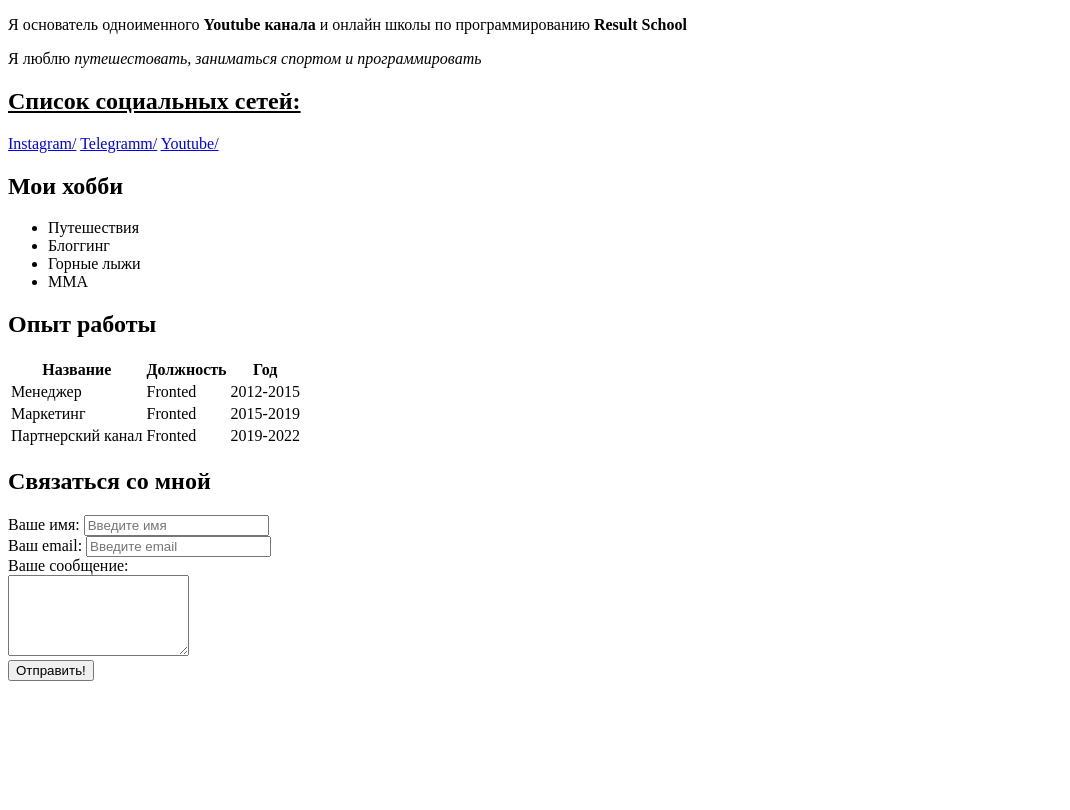
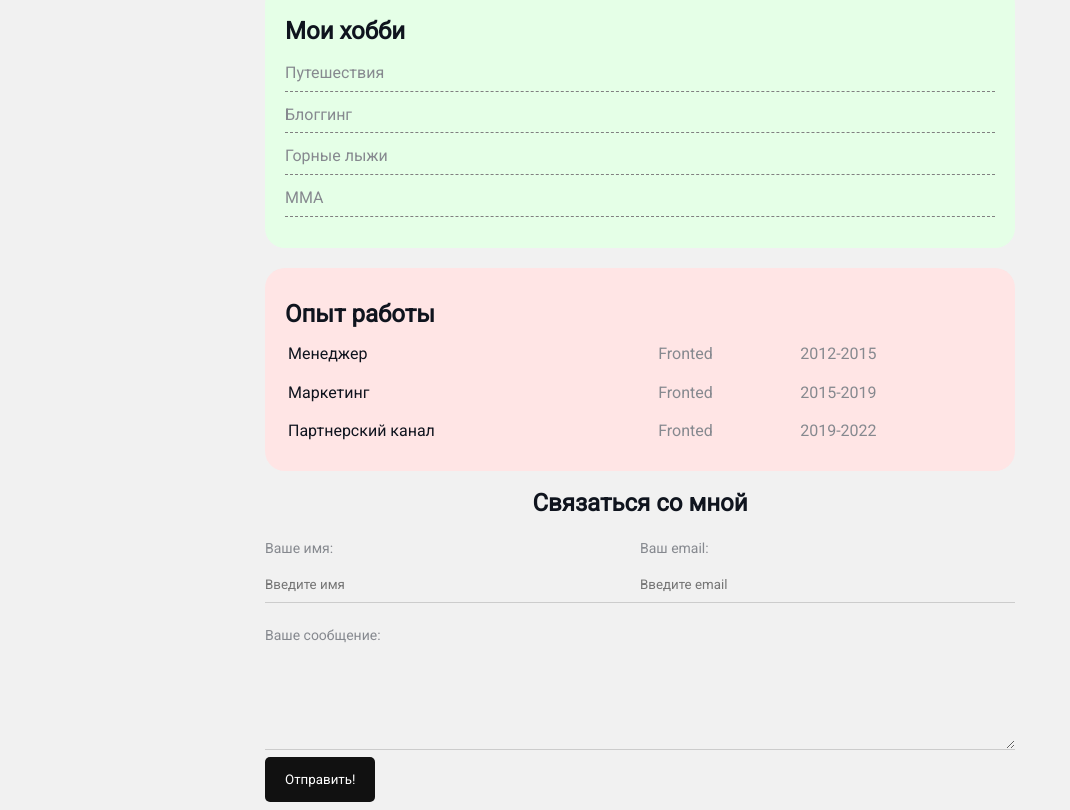
Before and after one commit to Bertik888/ReMe051022, a plain HTML site: page index.html in a window 1280 px wide. Shown: the part 302-1112 px from the top of the page, without its empty margins (0-1070 px from the left). Before the commit the page ends 991 px from the top, so only its background shows below. Drawn offline with Linux system fonts and the light colour scheme.

Commit message:
Add styles

```diff
--- a/index.html
+++ b/index.html
@@ -6,41 +6,51 @@
     <meta name="viewport" content="width=device-width, initial-scale=1.0">
     <meta name="keywords" content="albert, cv, resume">
     <meta name="description" content="Это сайт - резюме Альберта">
+    <link rel="stylesheet" href="styles.css">
     <title>Albert Resume</title>
 </head>
 <body>
-    <img src="avatar2.JPG" alt="Тут фотка" width="300">
+    <div class="container">
 
+        <div class="info">
+            <img src="avatar2.JPG" alt="Тут фотка" class="avatar">
+
+            <div class="info-text">
                 <h1>Альберт</h1>
                 <p>Я основатель одноименного <strong>Youtube канала</strong> и онлайн школы по
                 программированию <strong>Result School</strong></p>
                 <p>Я люблю <em>путешестовать, заниматься спортом и программировать</em></p>
 
-    <h2><u>Cписок социальных сетей:</u></h2>
+                <h4><u>Cписок социальных сетей:</u></h4>
                 <a href="https://www.Instagram.com/vladilen.minin/"
                 target="_blank">Instagram/</a>
                 <a href="https://www.Instagram.com/vladilen.minin/"
                 target="_blank">Telegramm/</a>
                 <a href="https://www.Instagram.com/vladilen.minin/"
                 target="_blank">Youtube/</a>
+            </div>
+        </div>
 
+        <div class="card bg-green">
             <h2>Мои хобби</h2>
-    <ul>
+            <ul class="list">
                 <li>Путешествия</li>
                 <li>Блоггинг</li>
                 <li>Горные лыжи</li>
                 <li>ММА</li>
             </ul>
+        </div>
 
+        <div class="card bg-red">
             <h2>Опыт работы</h2>
-    <table>
-            <thead>
+            <table class="table">
+                   <!--  <thead>
                         <tr>
                             <th>Название</th>
                             <th>Должность</th>
                             <th>Год</th>
                         </tr>
-            </thead>
+                    </thead>         -->
                 <tbody>
                     <tr>
                         <td>Менеджер</td>
@@ -59,32 +69,36 @@
                     </tr>
                 </tbody>
             </table>
+        </div>
 
+        <form action="/" class="form">
             <h2>Связаться со мной</h2>
-    <form action="/">
-        <div>
+
+            <div class="form-row">
+                <div class="form-group">
                     <label for="name">Ваше имя:</label>
                     <input type="text" id="name"
                     placeholder="Введите имя">
                 </div>
 
-        <div>
+                <div class="form-group">
                     <label for="email">Ваш email:</label>
                     <input type="email" id="email"
                     placeholder="Введите email">
                 </div>
+            </div>
 
-        <div>
+            <div class="form-group">
                 <label for="message">Ваше сообщение:</label>
-            <br>
                 <textarea id="message" cols="20" rows="5"
                 placeholder="Введите сообщение...">
                 </textarea>
             </div>
 
-            <input type="submit" value="Отправить!">
+                <input class="btn" type="submit" value="Отправить!">
 
         </form>
+    </div>
 
 </body>
 </html>
--- /dev/null
+++ b/styles.css
@@ -0,0 +1,189 @@
+@import url('https://fonts.googleapis.com/css2?family=Roboto&display=swap');
+
+body {
+    font-family: 'Roboto', sans-serif;
+    font-size: 16px;
+    font-weight: normal;
+    line-height: 1.6em;
+    color: #0f141e;
+    background: #f1f1f1;
+}
+
+a {
+    color: #000;
+    text-decoration: none;
+}
+
+a:hover {
+    color: orangered;
+    text-decoration: underline;
+}
+
+a:active {
+    color: blue;
+}
+
+a:visited {
+    color: aqua;
+}
+
+.container {
+    max-width: 750px;
+    margin: auto;
+    padding-top: 30px;
+}
+
+.avatar {
+    width: 200px;
+    border-radius: 28px;
+    box-shadow: 4px 4px 14px rgba(0, 0, 0, 0.25);
+
+}
+
+.info {
+    margin-bottom: 20px;
+    display: flex;
+}
+
+.info-text {
+    margin-left: 40px;
+}
+
+.info-text p {
+    font-style: italic;
+    font-weight: bold;
+    color: #86898f;
+    margin: 0px;
+}
+
+@media (max-width: 650px) {
+    .info {
+        display: block;
+        text-align: center;
+    }
+}
+
+.info-text h4 {
+    margin-bottom: 10px;
+}
+
+.card {
+    border-radius: 20px;
+    padding: 15px 20px;
+    margin-bottom: 20px;
+}
+
+.card h2 {
+    margin-bottom: 10px;
+}
+
+
+
+.bg-yellow {
+    background: #fff9dc;
+}
+
+.bg-red {
+    background: #ffe5e5;
+}
+
+.bg-green {
+    background: #e5ffe7;
+}
+
+
+
+.btn {
+    background: #111;
+    padding: 15px 20px;
+    color: #fff;
+    border: none;
+    cursor: pointer;
+    border-radius: 5px;
+    font-family: inherit;
+}
+
+.btn:hover {
+    opacity: 0.8;
+    color: orange;
+}
+
+.list {
+    padding: 0; 20px;
+    list-style: none;
+}
+
+.list li {
+    margin-bottom: 10px;
+    color: #86898f;
+    border-bottom: 1px dashed grey;
+    padding-bottom: 5px;
+}
+
+.table {
+    width: 100%;
+}
+
+.table td {
+    padding-bottom: 10px;
+}
+
+.table td:hover {
+    background: #eeefff;
+}
+
+.table td:nth-child(2), .table td:nth-child(3) {
+    color: #86898f;
+}
+
+.form h2 {
+    text-align: center;
+}
+
+.form-row {
+    margin-bottom: 10px;
+    display: flex;
+}
+
+.form-row .form-group {
+    /* display: inline-block; */
+    margin-right: 20px;
+    /* width: 46%; */
+    /* width: calc(50% - 20px); */
+    width: 50%;
+}
+
+.form-row .form-group:last-child {
+    margin-right: 0;
+}
+
+@media (max-width: 650px) {
+    .form-row {
+        display: block;
+    }
+}
+
+.form-row .form-group {
+    width: 100%;
+    margin-right: 0;
+    margin-bottom: 10px;
+}
+
+
+.form-group label {
+    display: block;
+    font-size: 14px;
+    color: #86898f;
+}
+
+.form-group input, .form-group textarea {
+    width: 100%;
+   /*  box-sizing: border-box; */
+    border: none;
+    background: transparent;
+    border-bottom: 1px solid #ccc;
+    color: #000;
+    padding: 15px 0 10px;
+    outline: none;
+    font-family: inherit;
+}
```
Lines whose indentation alone changed are shown as unchanged.
